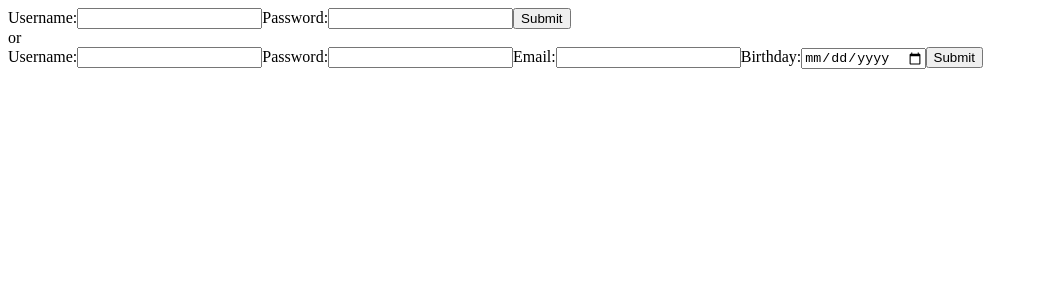
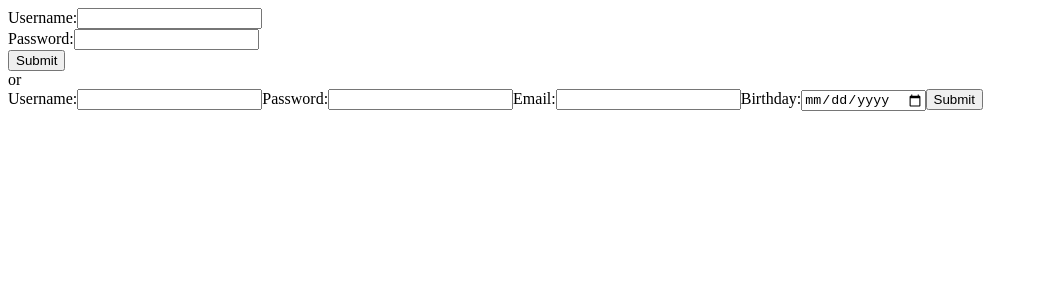
Before and after one commit to Christheoguipo/myFlix-client, a React (Vite) app: page / in a window 1280 px wide. Shown: the top 300 px of the page, without its empty margins (0-1038 px from the left). Built offline with nearby package versions, Linux system fonts and the light colour scheme.

Commit message:
Update login-view.jsx
- Use React Bootstrap components.

```diff
--- a/src/components/login-view/login-view.jsx
+++ b/src/components/login-view/login-view.jsx
@@ -1,4 +1,6 @@
 import React, { useState } from "react";
+import Button from "react-bootstrap/Button";
+import Form from "react-bootstrap/Form";
 
 export const LoginView = ({ onLoggedIn }) => {
   const [username, setUsername] = useState("");
@@ -36,27 +38,29 @@
   };
 
   return (
-    <form onSubmit={handleSubmit}>
-      <label>
-        Username:
-        <input
+    <Form onSubmit={handleSubmit}>
+      <Form.Group controlId="formUsername">
+        <Form.Label>Username:</Form.Label>
+        <Form.Control
           type="text"
           value={username}
           onChange={(e) => { setUsername(e.target.value) }}
           minLength="4"
           required
         />
-      </label>
-      <label>
-        Password:
-        <input
+      </Form.Group>
+
+      <Form.Group controlId="formPassword">
+        <Form.Label>Password:</Form.Label>
+        <Form.Control
           type="password"
           value={password}
           onChange={(e) => { setPassword(e.target.value) }}
           required
         />
-      </label>
-      <button type="submit">Submit</button>
-    </form>
+      </Form.Group>
+
+      <Button className="mt-2" variant="primary" type="submit">Submit</Button>
+    </Form>
   );
 };
```
